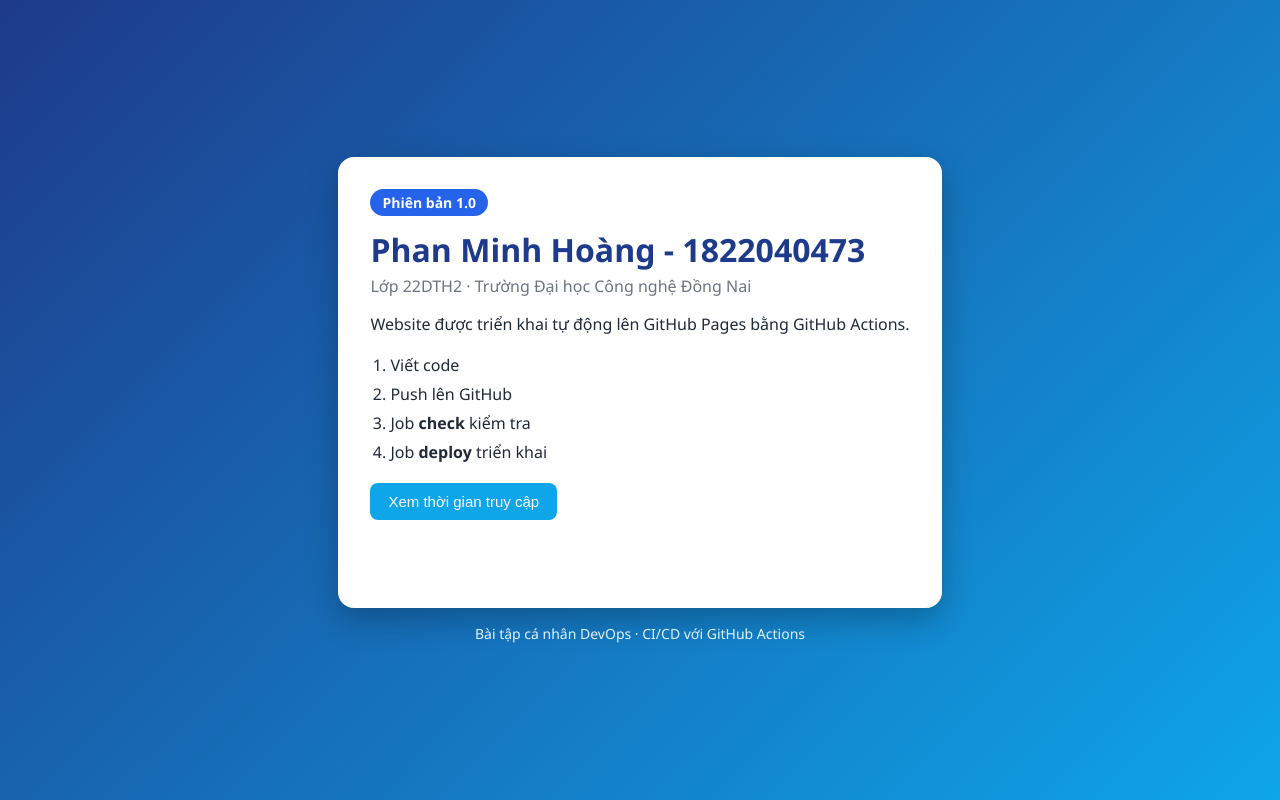
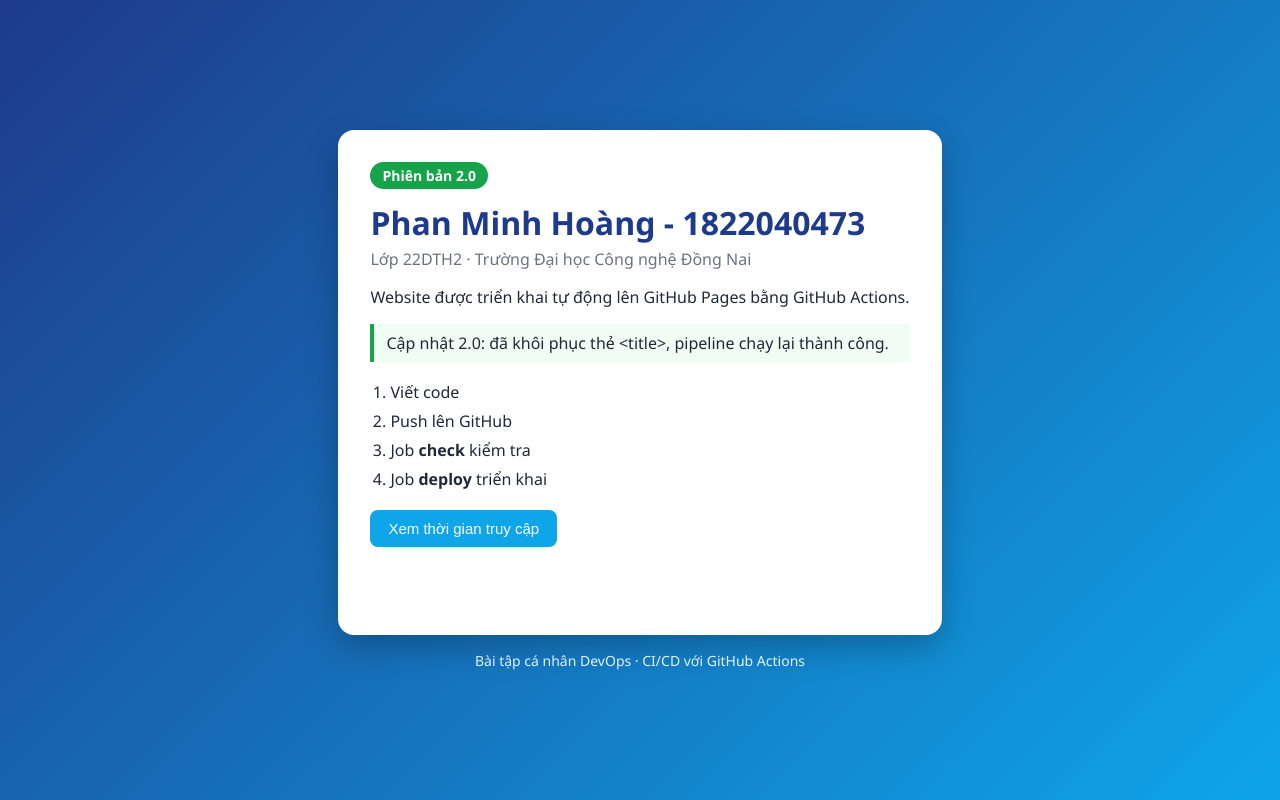
Before and after one commit to MinhHoang11/devops-1822040473, a plain HTML site: page index.html in a window 1280 px wide. Drawn offline with Linux system fonts and the light colour scheme.

Commit message:
Phiên bản 2.0: khôi phục thẻ <title>, cập nhật nội dung website

```diff
--- a/index.html
+++ b/index.html
@@ -3,14 +3,16 @@
 <head>
   <meta charset="UTF-8">
   <meta name="viewport" content="width=device-width, initial-scale=1.0">
+  <title>DevOps - Phan Minh Hoàng</title>
   <link rel="stylesheet" href="style.css">
 </head>
 <body>
   <main class="card">
-    <span class="badge">Phiên bản 1.0</span>
+    <span class="badge">Phiên bản 2.0</span>
     <h1>Phan Minh Hoàng - 1822040473</h1>
     <p class="sub">Lớp 22DTH2 · Trường Đại học Công nghệ Đồng Nai</p>
     <p>Website được triển khai tự động lên GitHub Pages bằng GitHub Actions.</p>
+    <p class="update">Cập nhật 2.0: đã khôi phục thẻ &lt;title&gt;, pipeline chạy lại thành công.</p>
 
     <ol class="pipeline">
       <li>Viết code</li>
--- a/style.css
+++ b/style.css
@@ -29,7 +29,13 @@
   font-size: 14px;
   font-weight: 600;
   color: #ffffff;
-  background: #2563eb;
+  background: #16a34a;
+}
+
+.update {
+  padding: 8px 12px;
+  border-left: 4px solid #16a34a;
+  background: #f0fdf4;
 }
 
 h1 { margin: 12px 0 4px; color: #1e3a8a; }
```
